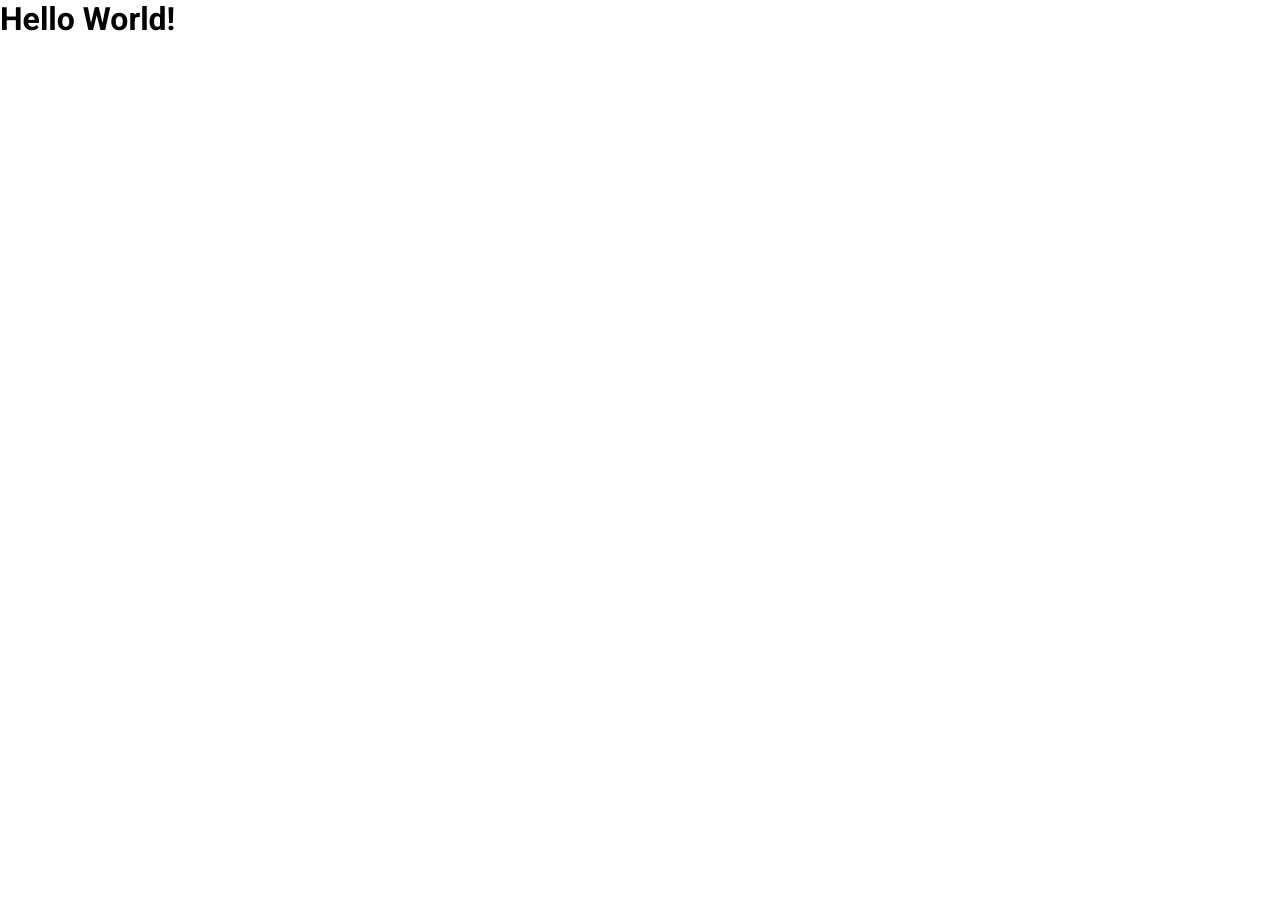
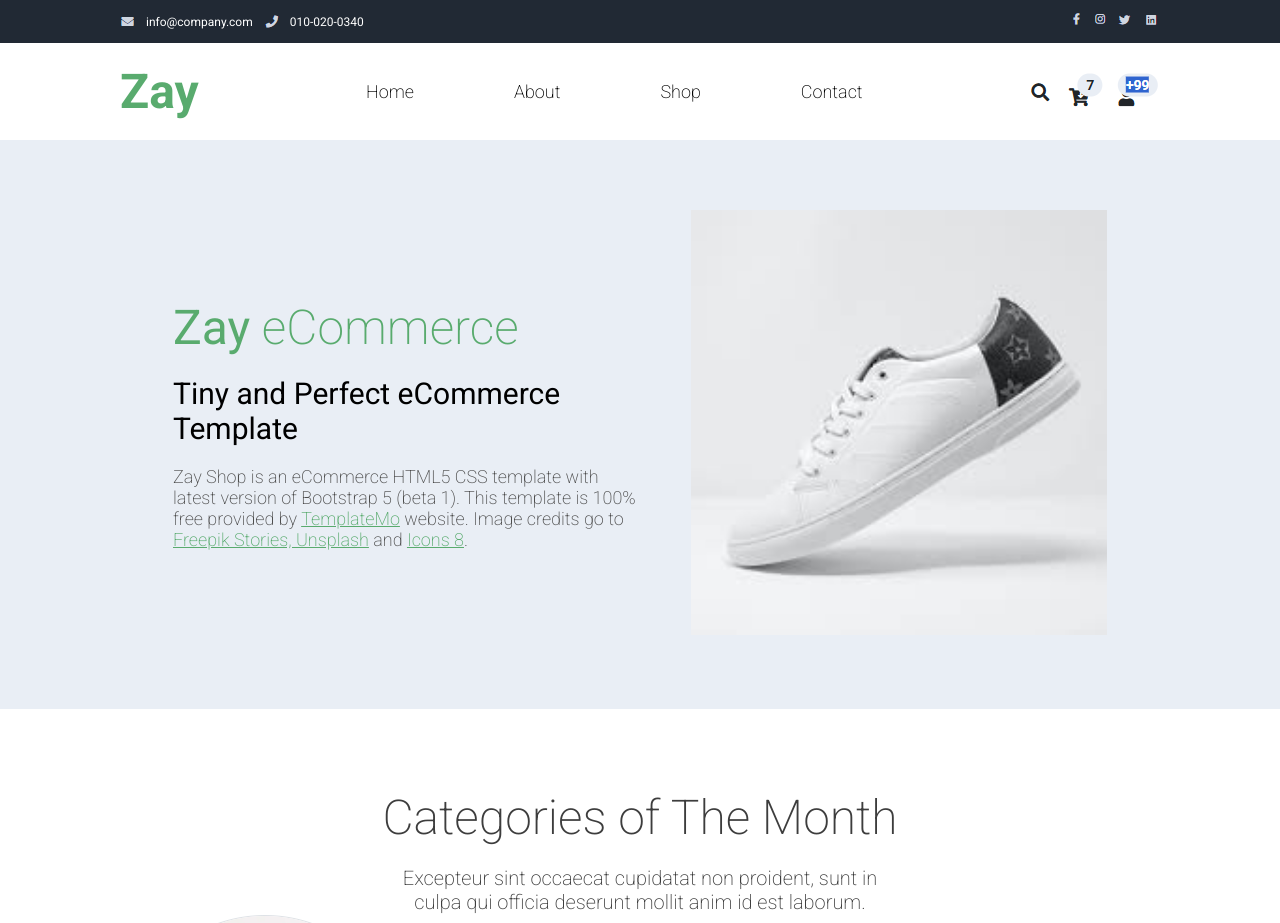
Before and after one commit to rmuhammadfuzail-svg/saylani-course-website, a plain HTML site: page index.html in a window 1280 px wide. Shown: the top 923 px of the page. Before the commit the page ends 800 px from the top, so only its background shows below. Drawn offline with Linux system fonts and the light colour scheme; a web font is replaced by a local one.

Commit message:
second-section work compelete

```diff
--- a/index.html
+++ b/index.html
@@ -1,8 +1,8 @@
 <!DOCTYPE html>
 <html lang="en">
-<head>
-    <meta charset="UTF-8">
-    <meta name="viewport" content="width=device-width, initial-scale=1.0">
+  <head>
+    <meta charset="UTF-8" />
+    <meta name="viewport" content="width=device-width, initial-scale=1.0" />
     <title>Document</title>
     <link rel="preconnect" href="https://fonts.googleapis.com" />
     <link rel="preconnect" href="https://fonts.gstatic.com" crossorigin />
@@ -10,9 +10,102 @@
       href="https://fonts.googleapis.com/css2?family=Google+Sans+Flex:opsz,wght@6..144,1..1000&family=Inter:ital,opsz,wght@0,14..32,100..900;1,14..32,100..900&family=Open+Sans:ital,wght@0,300..800;1,300..800&family=Roboto:ital,wght@0,100..900;1,100..900&family=Titan+One&display=swap"
       rel="stylesheet"
     />
-    <link rel="stylesheet" href="style.css">
-</head>
-<body>
-    <h1>Hello World!</h1>
-</body>
+    <link rel="stylesheet" href="style.css" />
+    <style>
+      .second-section {
+        padding: 80px 120px;
+      }
+
+      .heading {
+        width: 100%;
+        text-align: center;
+        display: flex;
+        justify-content: center;
+        align-items: center;
+        flex-direction: column;
+        gap: 20px;
+      }
+
+      .heading h1 {
+        font-size: 48px;
+        color: rgb(61, 61, 61);
+        font-weight: 200;
+      }
+
+      .heading p {
+        font-size: 20px;
+        font-weight: 200;
+        color: rgb(61, 61, 61);
+        width: 50%;
+        text-align: center;
+      }
+    </style>
+  </head>
+  <body>
+    <header>
+      <div class="topper">
+          <div class="left-side">
+            <div class="flex">
+              <img src="./icons/icon-1.png" alt="" />
+              <p>info@company.com</p>
+            </div>
+            <div class="flex">
+              <img src="./icons/Screenshot 2025-12-23 163836.png" alt="" />
+              <p> 010-020-0340</p>
+            </div>
+          </div>
+          <div class="right-side">
+            <ul class="flex">
+                <li><a href="#"><img src="./icons/icon-3.png" alt=""></a></li>
+                <li><a href="#"><img src="./icons/icon-4.png" alt=""></a></li>
+                <li><a href="#"><img src="./icons/icon-5.png" alt=""></a></li>
+                <li><a href="#"><img src="./icons/icon-6.png" alt=""></a></li>
+            </ul>
+        </div>
+      </div>
+      <div class="navbar">
+        <div class="logo">
+            <h1>Zay</h1>
+        </div>
+        <div class="nav">
+            <ul class="flex">
+                <li><a href="">Home</a></li>
+                <li><a href="">About</a></li>
+                <li><a href="">Shop</a></li>
+                <li><a href="">Contact</a></li>
+            </ul>
+        </div>
+        <div class="buttons flex">
+            <img src="./icons/icon-7-van.png" alt="">
+            <img src="./icons/icon-8-nav.png" alt="">
+            <img src="./icons/icon-9-nav.png" alt="">
+        </div>
+      </div>
+    </header>
+    <main>
+        <div class="frist-section flex">
+            <div class="frist-sec-content">
+                <h1><span>Zay</span> eCommerce</h1>
+                <h2>Tiny and Perfect eCommerce Template</h2>
+                <p>Zay Shop is an eCommerce HTML5 CSS template with latest version of Bootstrap 5 (beta 1). This template is 100% free provided by <span>TemplateMo</span> website. Image credits go to <span>Freepik Stories, Unsplash</span> and <span>Icons 8</span>.</p>
+            </div>
+            <div class="frist-sec-img">
+                <img src="./images/images.jpeg" alt="">
+            </div>
+        </div>
+        <div class="second-section">
+            <div class="heading">
+                <h1>Categories of The Month</h1>
+                <p>Excepteur sint occaecat cupidatat non proident, sunt in culpa qui officia deserunt mollit anim id est laborum.</p>
+            </div>
+            <div class="cards">
+                <div class="card">
+                    <img src="./icons/img-1.png" alt="">
+                    <h1>Watches</h1>
+                    <button>Go Shop</button>
+                </div>
+            </div>
+        </div>
+    </main>
+  </body>
 </html>
--- a/style.css
+++ b/style.css
@@ -12,3 +12,129 @@ a {
 li {
   list-style: none;
 }
+
+* {
+  margin: 0;
+  padding: 0;
+  box-sizing: border-box;
+  font-family: "roboto", sans-serif;
+}
+a {
+  text-decoration: none;
+  color: black;
+}
+
+li {
+  list-style: none;
+}
+
+:root {
+  --bg-1: #212934;
+}
+
+.container {
+  max-width: 1140px;
+  margin: auto;
+}
+
+.topper {
+  background-color: var(--bg-1);
+  padding: 10px;
+  display: flex;
+  justify-content: space-between;
+  align-items: center;
+  color: white;
+  width: 100%;
+  padding-left: 120px;
+  padding-right: 120px;
+}
+
+.left-side {
+  display: flex;
+  justify-content: center;
+  align-items: center;
+  gap: 10px;
+}
+
+.left-side p {
+  color: white;
+  font-size: 12px;
+}
+
+.flex {
+  display: flex;
+  justify-content: center;
+  align-items: center;
+  gap: 10px;
+}
+
+.navbar {
+  display: flex;
+  justify-content: space-between;
+  align-items: center;
+  padding: 20px 120px;
+}
+
+.logo h1 {
+  color: #59ab6e;
+  font-size: 48px;
+}
+
+.nav ul {
+  gap: 100px;
+}
+
+.nav ul li a {
+  font-size: 18px;
+  font-weight: 200;
+}
+
+.frist-sec-content {
+  width: 45%;
+}
+.frist-sec-img {
+  width: 40%;
+}
+
+.frist-sec-img img {
+  width: 100%;
+  background-color: none;
+}
+
+.frist-section {
+  background: #e9eef5;
+  padding: 70px 120px;
+  gap: 50px;
+  /* display: flex;
+        justify-content: space-between;
+        align-items: center; */
+}
+
+.frist-sec-content h1 {
+  font-size: 48px;
+  color: #59ab6e;
+  font-weight: 200;
+}
+
+.frist-sec-content > h1 span {
+  font-size: 48px;
+  font-weight: 400;
+}
+
+.frist-sec-content h2 {
+  font-size: 30px;
+  font-weight: 400;
+  margin-top: 20px;
+}
+
+.frist-sec-content p {
+  font-size: 18px;
+  font-weight: 200;
+  color: rgb(77, 77, 77);
+  margin-top: 20px;
+}
+
+.frist-sec-content p span {
+  color: #59ab6e;
+  text-decoration: underline;
+}
```
Also changed, not shown: icons/Screenshot 2025-12-23 163836.png (added), icons/icon-1.png (added), icons/icon-3.png (added), icons/icon-4.png (added), icons/icon-5.png (added), icons/icon-6.png (added), icons/icon-7-van.png (added), icons/icon-8-nav.png (added), icons/icon-9-nav.png (added), icons/img-1.png (added), icons/img-2.png (added), icons/img-3.png (added), images/images.jpeg (added).
